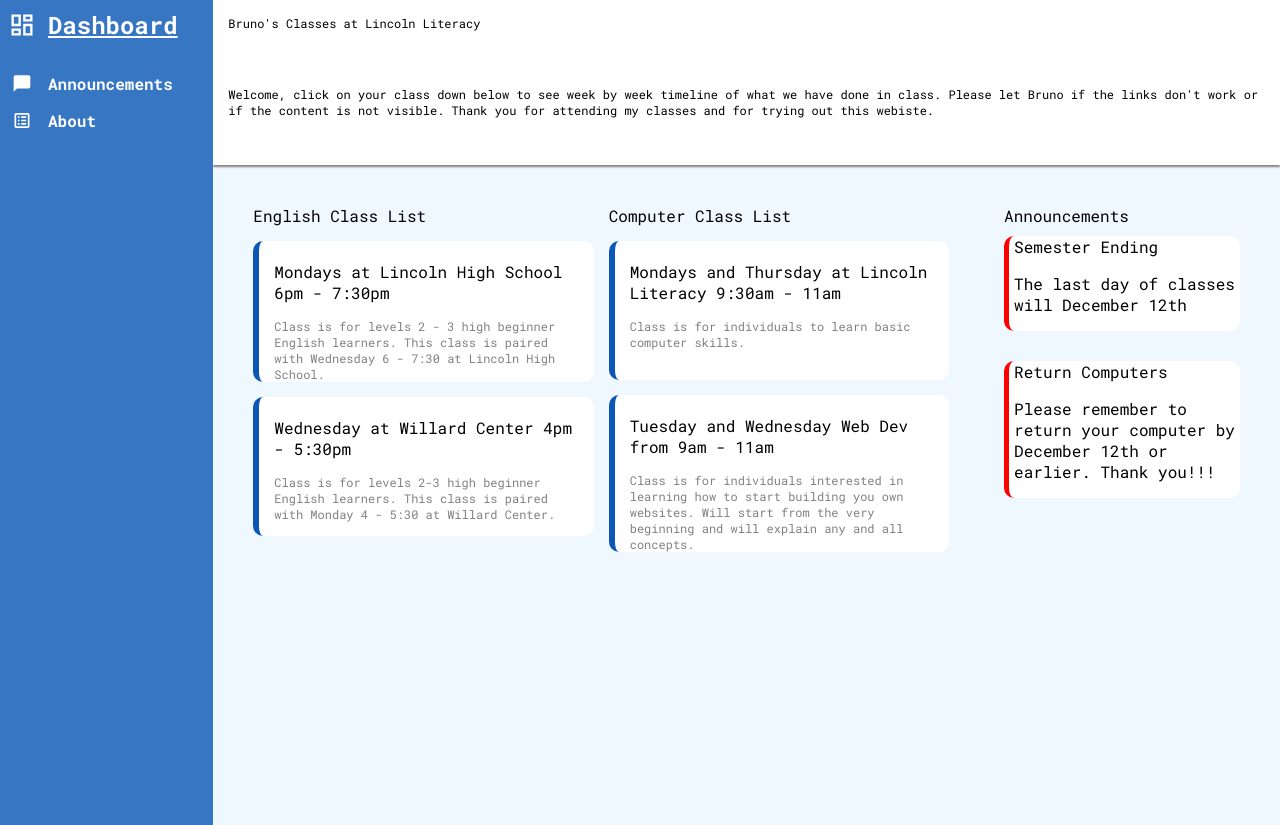
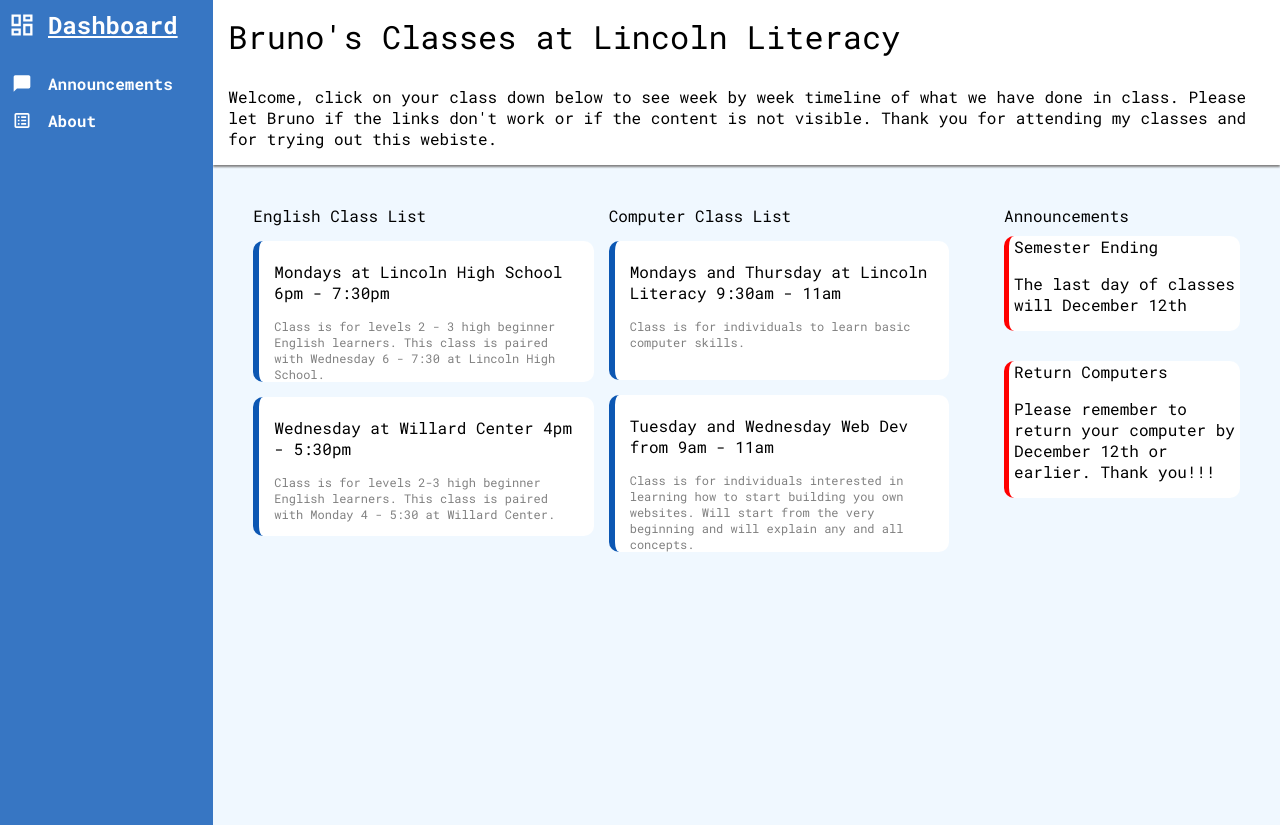
Before and after one commit to spicyguac/classDashboard, a plain HTML site: page index.html in a window 1280 px wide. Drawn offline with Linux system fonts and the light colour scheme.

Commit message:
Increase the size of title

```diff
--- a/styling.css
+++ b/styling.css
@@ -32,7 +32,10 @@ body {
     background-color: white;
     box-shadow: 0px 2px 2px gray;
     padding: 15px;
-    font-size: .75rem;
+}
+
+.siteHeaderPiece#title {
+    font-size: 2rem;
 }
 
 #sideMenu {
```
